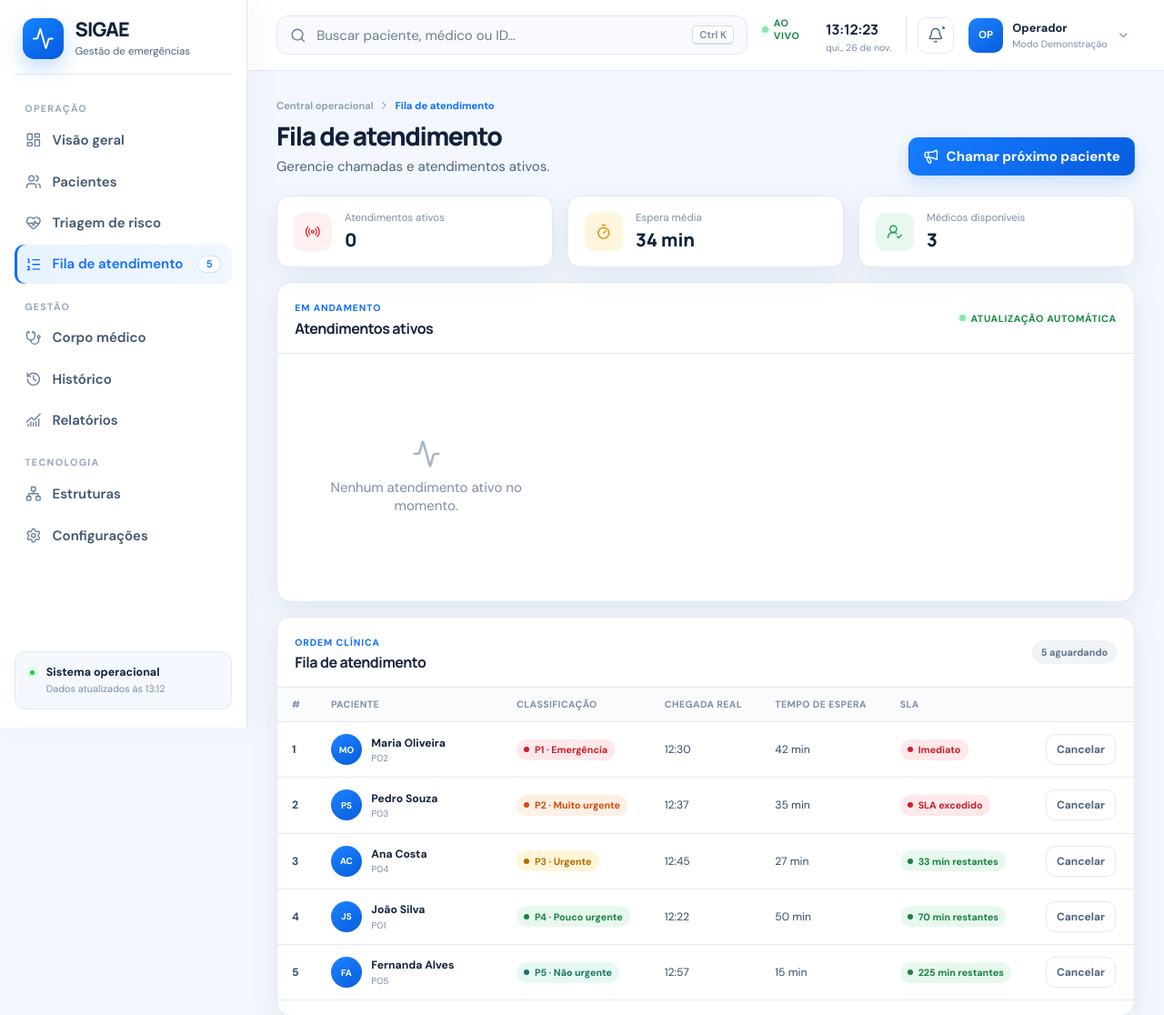
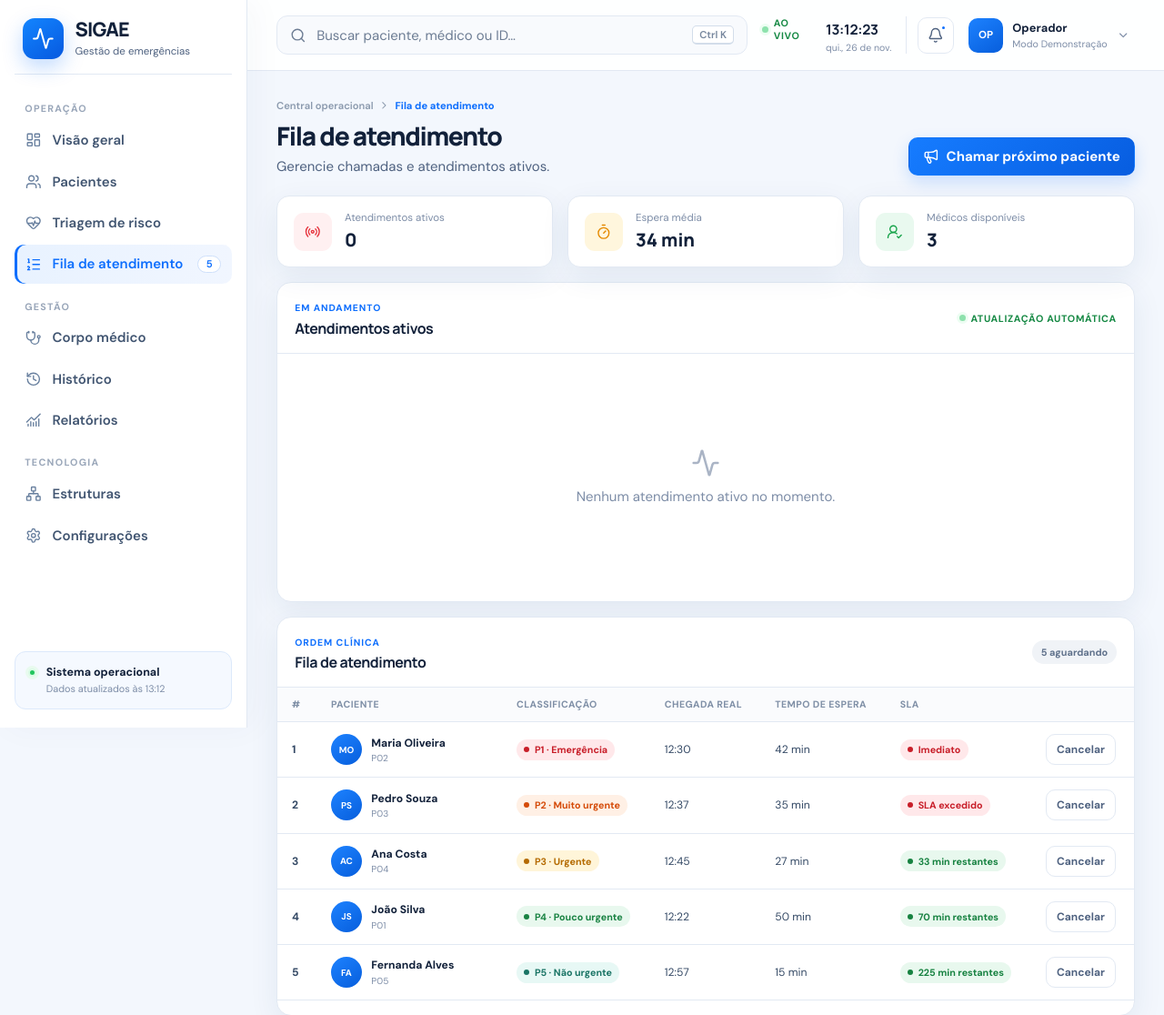
Before and after one commit to luiz-athayde87/Desenvolvimento-do-SIGAE, a Flask app: page /queue in a window 1280 px wide. Shown: the top 1116 px of the page at 91% size. Run offline with Flask 3, Linux system fonts and the light colour scheme; data comes from the database, SQL or seed files in the repository; data that the repository does not hold is empty; some libraries are stand-ins or nearby versions.

Commit message:
fix(fila): centraliza estado vazio de atendimentos

```diff
--- a/static/css/app.css
+++ b/static/css/app.css
@@ -214,6 +214,7 @@ tbody tr:hover { background: #f9fbfe; }.align-right { text-align: right; }
 .empty-state { min-height: 240px; display: grid; place-content: center; justify-items: center; padding: 2rem; color: var(--muted); text-align: center; }.empty-state.compact { min-height: 150px; }.empty-state svg { width: 2rem; height: 2rem; opacity: .65; }.empty-state p { margin: .7rem 0 0; }
 .toast-stack { position: fixed; z-index: 100; right: 1.2rem; bottom: 1.2rem; width: min(360px, calc(100vw - 2rem)); display: grid; gap: .6rem; }.toast { display: grid; grid-template-columns: auto 1fr auto; align-items: start; gap: .7rem; padding: .85rem; color: #24405f; background: white; border: 1px solid var(--line); border-left: 4px solid var(--primary); border-radius: 11px; box-shadow: 0 15px 40px rgba(22,54,94,.17); animation: toast-in .22s ease; }.toast.error { border-left-color: var(--red); }.toast.success { border-left-color: var(--green); }.toast strong, .toast small { display: block; }.toast strong { font-size: .75rem; }.toast small { margin-top: .2rem; color: var(--muted); }.toast button { padding: 0; color: var(--muted); background: none; border: 0; cursor: pointer; }
 @keyframes toast-in { from { opacity: 0; transform: translateY(10px); } }
+.active-attendances > .empty-state { grid-column: 1 / -1; width: 100%; }
 .sidebar-backdrop { display: none; }
 
 @media (max-width: 1180px) {
```
